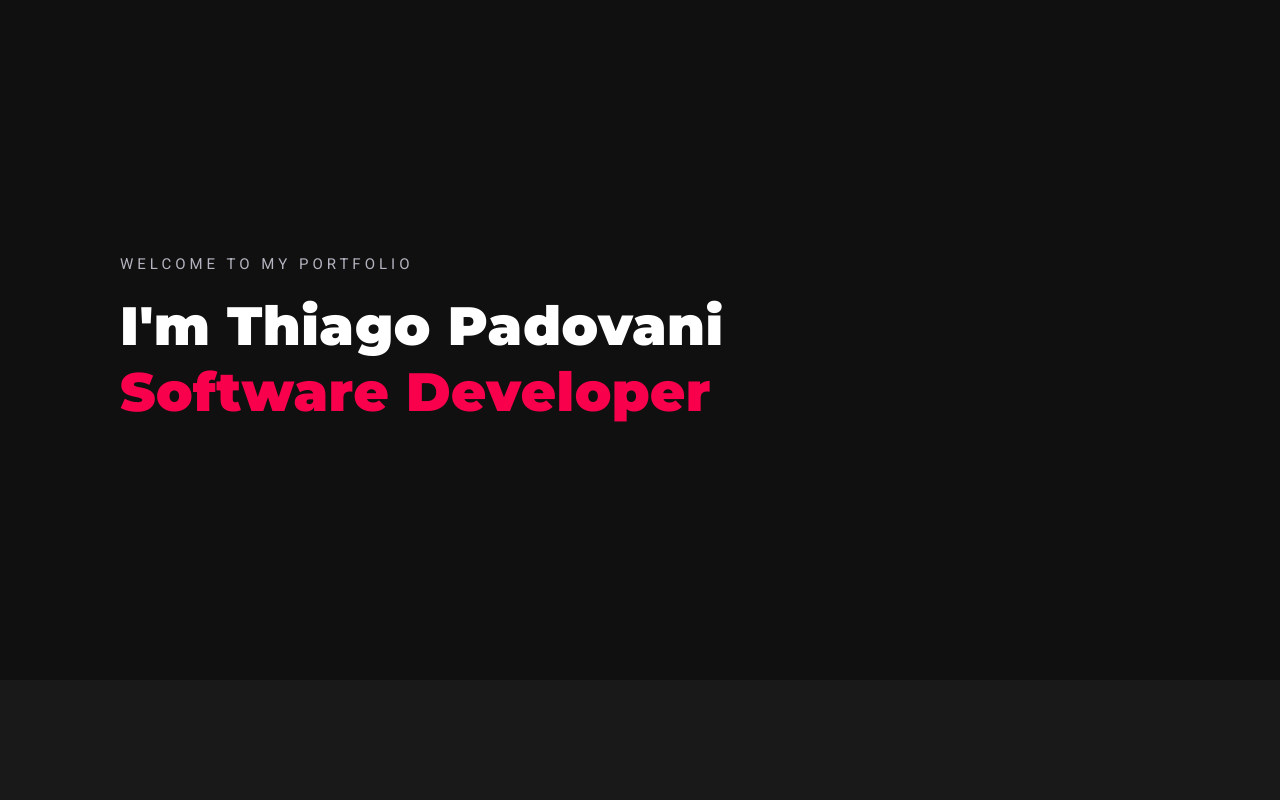
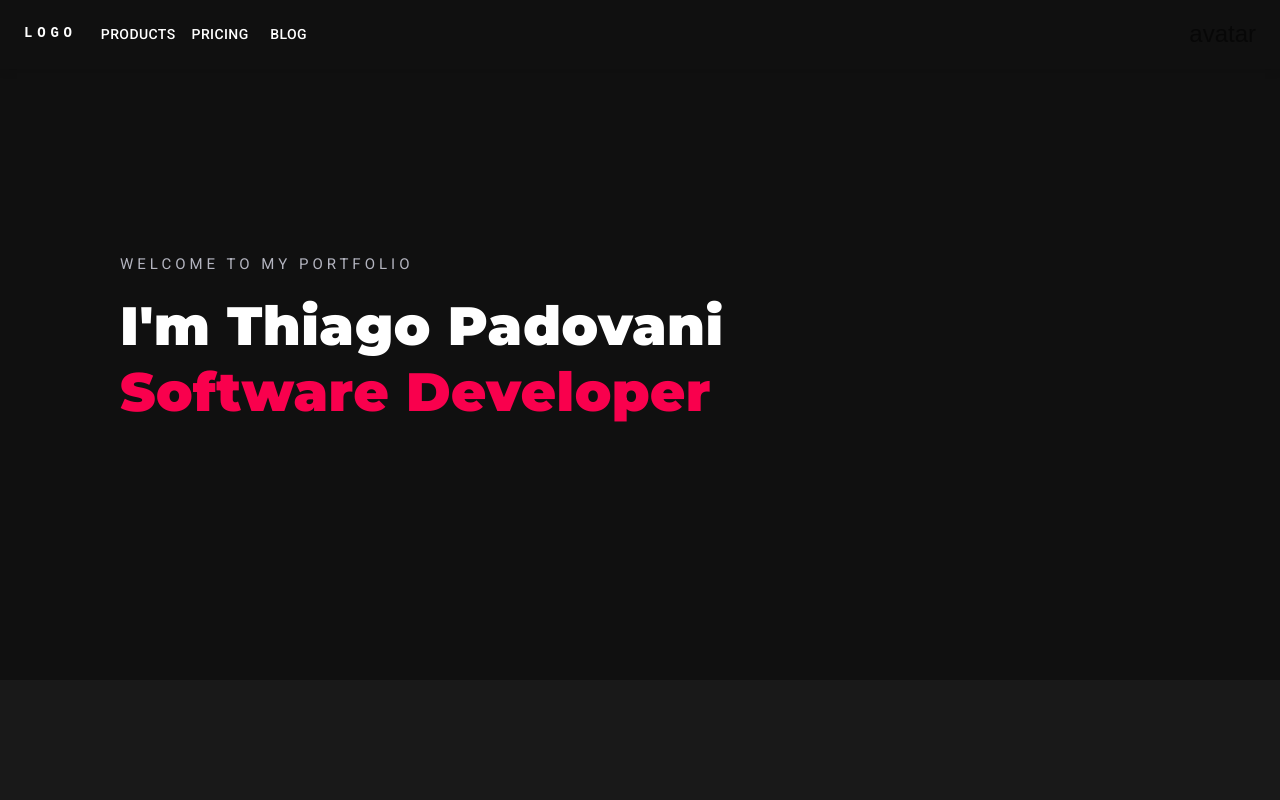
Before and after one commit to padovanitr/portfolio, a React (Vite) app: page / in a window 1280 px wide. Shown: the top 800 px of the page. Built offline with nearby package versions, Linux system fonts and the light colour scheme.

Commit message:
add navbar structure

```diff
--- a/src/App.tsx
+++ b/src/App.tsx
@@ -1,10 +1,12 @@
 import { AppContainer } from './App.style'
+import NavBar from './components/Navbar/Navbar'
 import About from './ui/pages/About/About'
 import Home from './ui/pages/Home/Home'
 
 function App() {
   return (
     <AppContainer>
+      <NavBar />
       <Home />
       <About />
     </AppContainer>
--- /dev/null
+++ b/src/components/Navbar/Navbar.style.ts
@@ -0,0 +1,16 @@
+import { AppBar, css, styled } from '@mui/material'
+import { transientProps } from '../../utils/transientProps'
+import { colors } from '../../utils/colors'
+
+export const StyledAppBar = styled(
+  AppBar,
+  transientProps
+)<{ $fixedPosition: boolean }>(
+  ({ theme, $fixedPosition }) => css`
+    border: none;
+    position: ${$fixedPosition ? 'fixed' : 'absolute'};
+    transition: 0.3s;
+    background-color: ${$fixedPosition ? colors.darkGray : colors.mainBlack};
+    box-shadow: ${theme.shadows[1]};
+  `
+)
--- /dev/null
+++ b/src/components/Navbar/Navbar.tsx
@@ -0,0 +1,176 @@
+import {
+  Box,
+  Button,
+  Container,
+  IconButton,
+  Menu,
+  MenuItem,
+  Toolbar,
+  Tooltip,
+  Typography,
+} from '@mui/material'
+import { useEffect, useState } from 'react'
+import { StyledAppBar } from './Navbar.style'
+
+const pages = ['Products', 'Pricing', 'Blog']
+const settings = ['Profile', 'Account', 'Dashboard', 'Logout']
+
+export default function NavBar() {
+  const [isNavBarFixed, setIsNavBarFixed] = useState(false)
+  const [anchorElNav, setAnchorElNav] = useState<null | HTMLElement>(null)
+  const [anchorElUser, setAnchorElUser] = useState<null | HTMLElement>(null)
+
+  const handleOpenNavMenu = (event: React.MouseEvent<HTMLElement>) => {
+    setAnchorElNav(event.currentTarget)
+  }
+  const handleOpenUserMenu = (event: React.MouseEvent<HTMLElement>) => {
+    setAnchorElUser(event.currentTarget)
+  }
+
+  const handleCloseNavMenu = () => {
+    setAnchorElNav(null)
+  }
+
+  const handleCloseUserMenu = () => {
+    setAnchorElUser(null)
+  }
+
+  const handleScroll = () => {
+    const position = window.pageYOffset
+    if (position > 75) {
+      return setIsNavBarFixed(true)
+    }
+
+    return setIsNavBarFixed(false)
+  }
+
+  useEffect(() => {
+    window.addEventListener('scroll', handleScroll, { passive: true })
+
+    return () => {
+      window.removeEventListener('scroll', handleScroll)
+    }
+  }, [])
+
+  return (
+    <StyledAppBar $fixedPosition={isNavBarFixed}>
+      <Container maxWidth="xl">
+        <Toolbar disableGutters>
+          <Typography
+            variant="h6"
+            noWrap
+            component="a"
+            href="/"
+            sx={{
+              mr: 2,
+              display: { xs: 'none', md: 'flex' },
+              fontFamily: 'monospace',
+              fontWeight: 700,
+              letterSpacing: '.3rem',
+              color: 'inherit',
+              textDecoration: 'none',
+            }}
+          >
+            LOGO
+          </Typography>
+
+          <Box sx={{ flexGrow: 1, display: { xs: 'flex', md: 'none' } }}>
+            <IconButton
+              size="large"
+              aria-label="account of current user"
+              aria-controls="menu-appbar"
+              aria-haspopup="true"
+              onClick={handleOpenNavMenu}
+              color="inherit"
+            >
+              menu
+            </IconButton>
+            <Menu
+              id="menu-appbar"
+              anchorEl={anchorElNav}
+              anchorOrigin={{
+                vertical: 'bottom',
+                horizontal: 'left',
+              }}
+              keepMounted
+              transformOrigin={{
+                vertical: 'top',
+                horizontal: 'left',
+              }}
+              open={Boolean(anchorElNav)}
+              onClose={handleCloseNavMenu}
+              sx={{
+                display: { xs: 'block', md: 'none' },
+              }}
+            >
+              {pages.map((page) => (
+                <MenuItem key={page} onClick={handleCloseNavMenu}>
+                  <Typography textAlign="center">{page}</Typography>
+                </MenuItem>
+              ))}
+            </Menu>
+          </Box>
+          <Typography
+            variant="h5"
+            noWrap
+            component="a"
+            href=""
+            sx={{
+              mr: 2,
+              display: { xs: 'flex', md: 'none' },
+              flexGrow: 1,
+              fontFamily: 'monospace',
+              fontWeight: 700,
+              letterSpacing: '.3rem',
+              color: 'inherit',
+              textDecoration: 'none',
+            }}
+          >
+            LOGO
+          </Typography>
+          <Box sx={{ flexGrow: 1, display: { xs: 'none', md: 'flex' } }}>
+            {pages.map((page) => (
+              <Button
+                key={page}
+                onClick={handleCloseNavMenu}
+                sx={{ my: 2, color: 'white', display: 'block' }}
+              >
+                {page}
+              </Button>
+            ))}
+          </Box>
+
+          <Box sx={{ flexGrow: 0 }}>
+            <Tooltip title="Open settings">
+              <IconButton onClick={handleOpenUserMenu} sx={{ p: 0 }}>
+                avatar
+              </IconButton>
+            </Tooltip>
+            <Menu
+              sx={{ mt: '45px' }}
+              id="menu-appbar"
+              anchorEl={anchorElUser}
+              anchorOrigin={{
+                vertical: 'top',
+                horizontal: 'right',
+              }}
+              keepMounted
+              transformOrigin={{
+                vertical: 'top',
+                horizontal: 'right',
+              }}
+              open={Boolean(anchorElUser)}
+              onClose={handleCloseUserMenu}
+            >
+              {settings.map((setting) => (
+                <MenuItem key={setting} onClick={handleCloseUserMenu}>
+                  <Typography textAlign="center">{setting}</Typography>
+                </MenuItem>
+              ))}
+            </Menu>
+          </Box>
+        </Toolbar>
+      </Container>
+    </StyledAppBar>
+  )
+}
--- /dev/null
+++ b/src/components/Navbar/index.ts
@@ -0,0 +1 @@
+export { default } from './Navbar'
--- a/src/theme.ts
+++ b/src/theme.ts
@@ -3,8 +3,8 @@ import type { Shadows } from '@mui/material/styles/shadows'
 import { colors } from './utils/colors'
 
 const shadows = Array(25).fill('') as Shadows
-shadows[1] = '0px 0px 8px rgba(46, 49, 146, 0.15)'
-shadows[2] = '0px 4px 20px rgba(46, 49, 146, 0.18)'
+shadows[1] = '0px 0px 10px rgba(0, 0, 0, 0.15)'
+shadows[2] = '0px 4px 20px rgba(0, 0, 0, 0.18)'
 shadows[3] = '0px 4px 20px rgba(46, 49, 146, 0.08)'
 shadows[4] = '0px 0px 6px rgba(46, 49, 146, 0.18)'
 shadows[5] = '0px 4px 16px 0px rgba(92, 92, 92, 0.09)'
--- a/src/ui/pages/About/About.style.ts
+++ b/src/ui/pages/About/About.style.ts
@@ -11,6 +11,14 @@ export const StyledContainer = styled(Box)(
     display: flex;
     align-items: center;
     margin-bottom: 200px;
+  `
+)
+
+export const ContentContainer = styled(Box)(
+  ({ theme }) => css`
+    display: flex;
+    align-items: center;
+    gap: ${theme.spacing(6)};
   `
 )
 
--- a/src/ui/pages/About/About.tsx
+++ b/src/ui/pages/About/About.tsx
@@ -1,20 +1,23 @@
 import { Box } from '@mui/material'
-import { ImageContainer, StyledContainer, StyledDescription, StyledTitle } from './About.style'
+import {
+  ContentContainer,
+  ImageContainer,
+  StyledContainer,
+  StyledDescription,
+  StyledTitle,
+} from './About.style'
+import { AboutTexts } from './About.utils'
 
 export default function About() {
   return (
     <StyledContainer>
-      <Box sx={{ display: 'flex', alignItems: 'center', gap: 6 }}>
+      <ContentContainer>
         <ImageContainer>image</ImageContainer>
         <Box sx={{ maxWidth: '746px' }}>
-          <StyledTitle variant="h2">About Me</StyledTitle>
-          <StyledDescription>
-            There are many variations of passages of Lorem Ipsum available, but the majority have
-            suffered alteration in some form, by injected humour, or randomised words which dont
-            look even slightly believable. If you are going to use a passage of Lorem Ipsum
-          </StyledDescription>
+          <StyledTitle variant="h2">{AboutTexts.Title}</StyledTitle>
+          <StyledDescription>{AboutTexts.Description}</StyledDescription>
         </Box>
-      </Box>
+      </ContentContainer>
     </StyledContainer>
   )
 }
--- /dev/null
+++ b/src/ui/pages/About/About.utils.ts
@@ -0,0 +1,4 @@
+export enum AboutTexts {
+  Title = 'About Me',
+  Description = 'There are many variations of passages of Lorem Ipsum available, but the majority have suffered alteration in some form, by injected humour, or randomised words which dont look even slightly believable. If you are going to use a passage of Lorem Ipsum',
+}
--- a/src/ui/pages/Home/Home.tsx
+++ b/src/ui/pages/Home/Home.tsx
@@ -1,13 +1,14 @@
 import { Box } from '@mui/material'
 import { StyledContainer, StyledJobTitle, StyledNameTitle, StyledSmallTitle } from './Home.style'
+import { HomeTexts } from './Home.utils'
 
 export default function Home() {
   return (
     <StyledContainer>
       <Box sx={{ width: '100%' }}>
-        <StyledSmallTitle>Welcome to my portfolio</StyledSmallTitle>
-        <StyledNameTitle>I'm Thiago Padovani</StyledNameTitle>
-        <StyledJobTitle>Software Developer</StyledJobTitle>
+        <StyledSmallTitle>{HomeTexts.WelcomeText}</StyledSmallTitle>
+        <StyledNameTitle>{HomeTexts.NameText}</StyledNameTitle>
+        <StyledJobTitle>{HomeTexts.JobText}</StyledJobTitle>
       </Box>
     </StyledContainer>
   )
--- /dev/null
+++ b/src/ui/pages/Home/Home.utils.ts
@@ -0,0 +1,5 @@
+export enum HomeTexts {
+  WelcomeText = 'Welcome to my portfolio',
+  NameText = "I'm Thiago Padovani",
+  JobText = 'Software Developer',
+}
--- /dev/null
+++ b/src/utils/transientProps.ts
@@ -0,0 +1,5 @@
+import type { CreateStyled } from '@emotion/styled'
+
+export const transientProps: Parameters<CreateStyled>[1] = {
+  shouldForwardProp: (propName: string) => !propName.startsWith('$'),
+}
```
